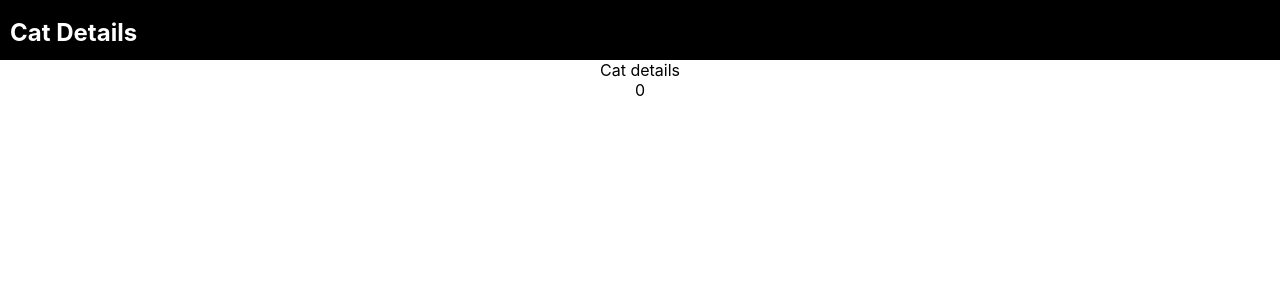
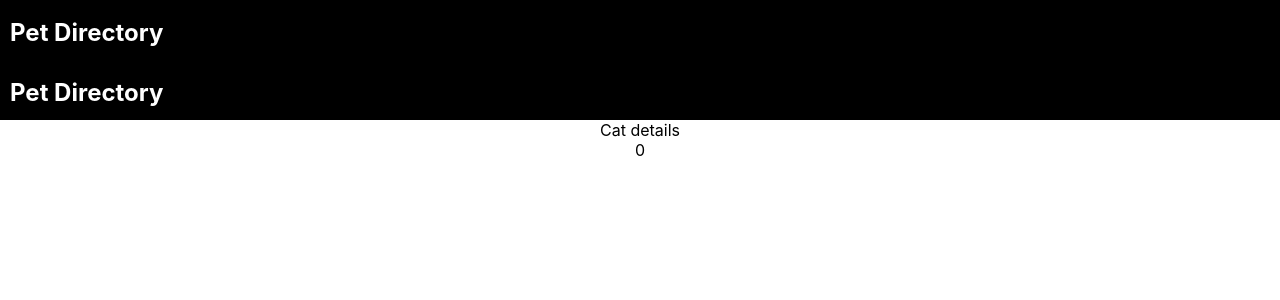
Before and after one commit to mithunprem/cat-details, a React (Create React App) app: page / in a window 1280 px wide. Shown: the top 300 px of the page. Built offline with nearby package versions, Linux system fonts and the light colour scheme; no server answers.

Commit message:
Update the Header text and move it to App.js.

```diff
--- a/src/App.js
+++ b/src/App.js
@@ -1,14 +1,15 @@
 import React from 'react';
-import logo from './logo.svg';
 import './styles/App.css';
 import { Provider } from 'react-redux';
 import store from './store';
+import PageHeader from './components/header/headerView';
 import PetDetailsPage from './pages/home/petDetailsPage';
 
 function App() {
   return (
     <Provider store={store}>
       <div className="App">
+        <PageHeader />
         <PetDetailsPage />
       </div>
     </Provider>
--- a/src/components/header/headerView.js
+++ b/src/components/header/headerView.js
@@ -3,8 +3,8 @@ import '../../styles/header.scss';
 
 const Header = () => {
   return (
-    <header className='cat-details-header'>
-      <h2 className='header-text'>Cat Details</h2>
+    <header className='pet-details-header'>
+      <h2 className='header-text'>Pet Directory</h2>
     </header>
   );
 }
--- a/src/styles/header.scss
+++ b/src/styles/header.scss
@@ -1,4 +1,4 @@
-.cat-details-header {
+.pet-details-header {
   background-color: #000000;
   height: 60px;
   display: flex;
```
